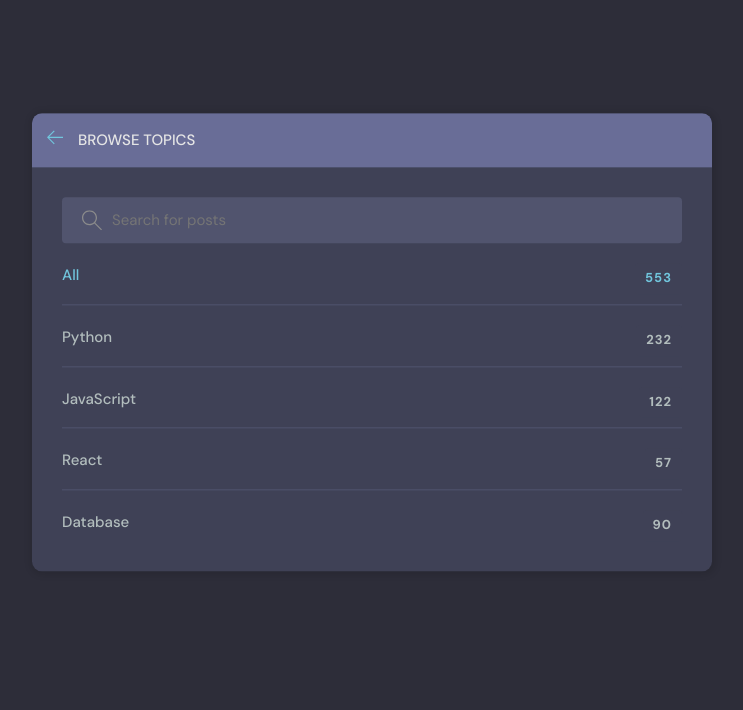
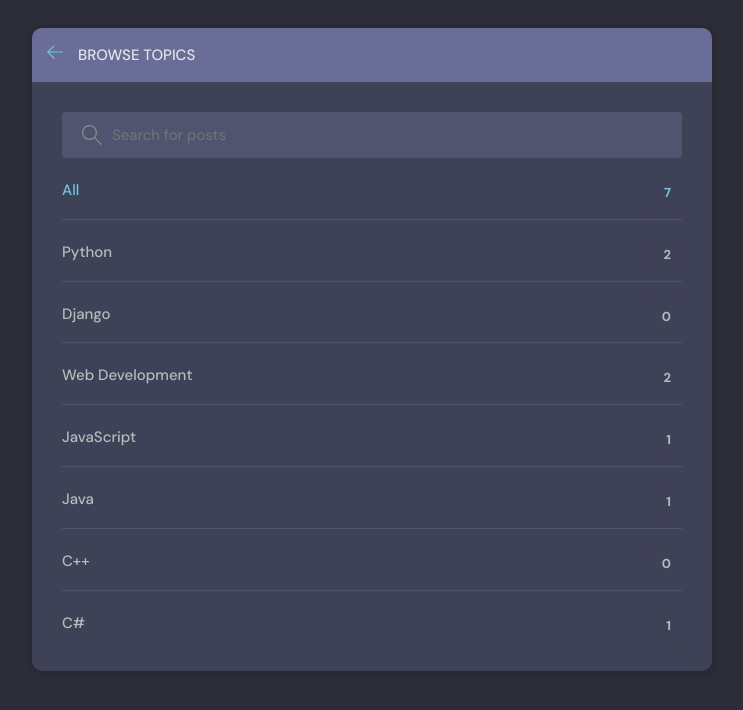
Before and after one commit to mattygersh21/python-django-discord, a Django app: page /topics/ in a window 1280 px wide. Shown: the part 76-786 px from the top of the page, without its empty margins (268-1011 px from the left). Run offline with Django 4.2, Linux system fonts and the light colour scheme; data comes from the database, SQL or seed files in the repository.

Commit message:
* Continued frontend theme installation. * Pulled topics into topicsPage. * Displayed topic related information in topics.html. * Wired up links to home page with corresponding topic parameter. * Linked more button of topics_component to topics.html.

```diff
--- a/discord/base/templates/base/topics.html
+++ b/discord/base/templates/base/topics.html
@@ -6,7 +6,7 @@
     <div class="layout__box">
       <div class="layout__boxHeader">
         <div class="layout__boxTitle">
-          <a href="index.html">
+          <a href="{% url 'home' %}">
             <svg version="1.1" xmlns="http://www.w3.org/2000/svg" width="32" height="32" viewBox="0 0 32 32">
               <title>arrow-left</title>
               <path
@@ -33,20 +33,13 @@
 
         <ul class="topics__list">
           <li>
-            <a href="/" class="active">All <span>553</span></a>
+            <a href="{% url 'topics' %}" class="active">All <span>{{topics.count}}</span></a>
           </li>
+          {% for topic in topics %}
           <li>
-            <a href="/">Python <span>232</span></a>
+            <a href="{% url 'home' %}?q={{topic.name}}">{{topic.name}} <span>{{topic.room_set.all.count}}</span></a>
           </li>
-          <li>
-            <a href="/">JavaScript <span>122</span></a>
-          </li>
-          <li>
-            <a href="/">React <span>57</span></a>
-          </li>
-          <li>
-            <a href="/">Database <span>90</span></a>
-          </li>
+          {% endfor %}
         </ul>
       </div>
     </div>
--- a/discord/base/templates/base/topics_component.html
+++ b/discord/base/templates/base/topics_component.html
@@ -12,7 +12,7 @@
     </li>
     {% endfor %}
   </ul>
-  <a class="btn btn--link" href="topics.html">
+  <a class="btn btn--link" href="{% url 'topics'%}">
     More
     <svg version="1.1" xmlns="http://www.w3.org/2000/svg" width="32" height="32" viewBox="0 0 32 32">
       <title>chevron-down</title>
--- a/discord/base/views.py
+++ b/discord/base/views.py
@@ -197,5 +197,6 @@ def updateUser(request):
     return render(request, 'base/update-user.html', context)
 
 def topicsPage(request):
-    context = {}
+    topics = Topic.objects.filter()
+    context = {'topics': topics}
     return render(request, 'base/topics.html', context)
```
